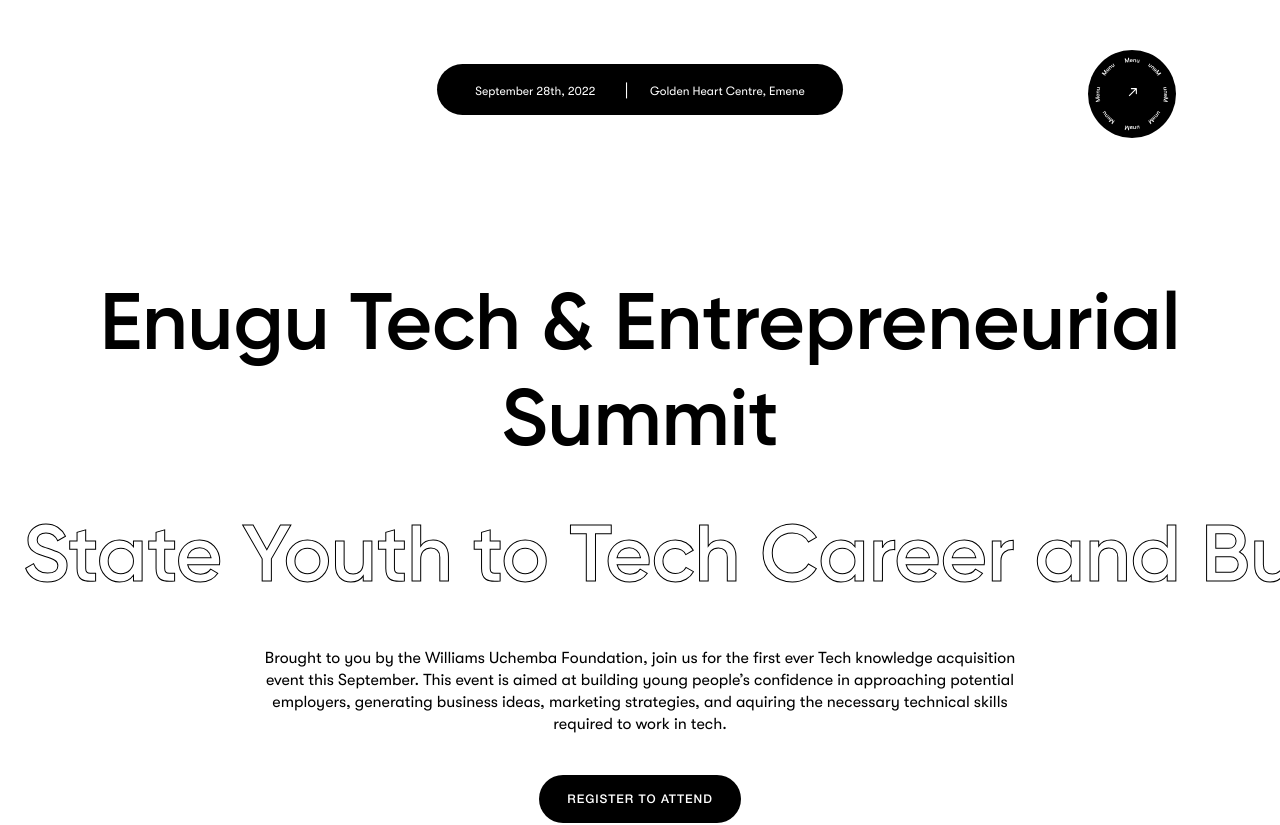
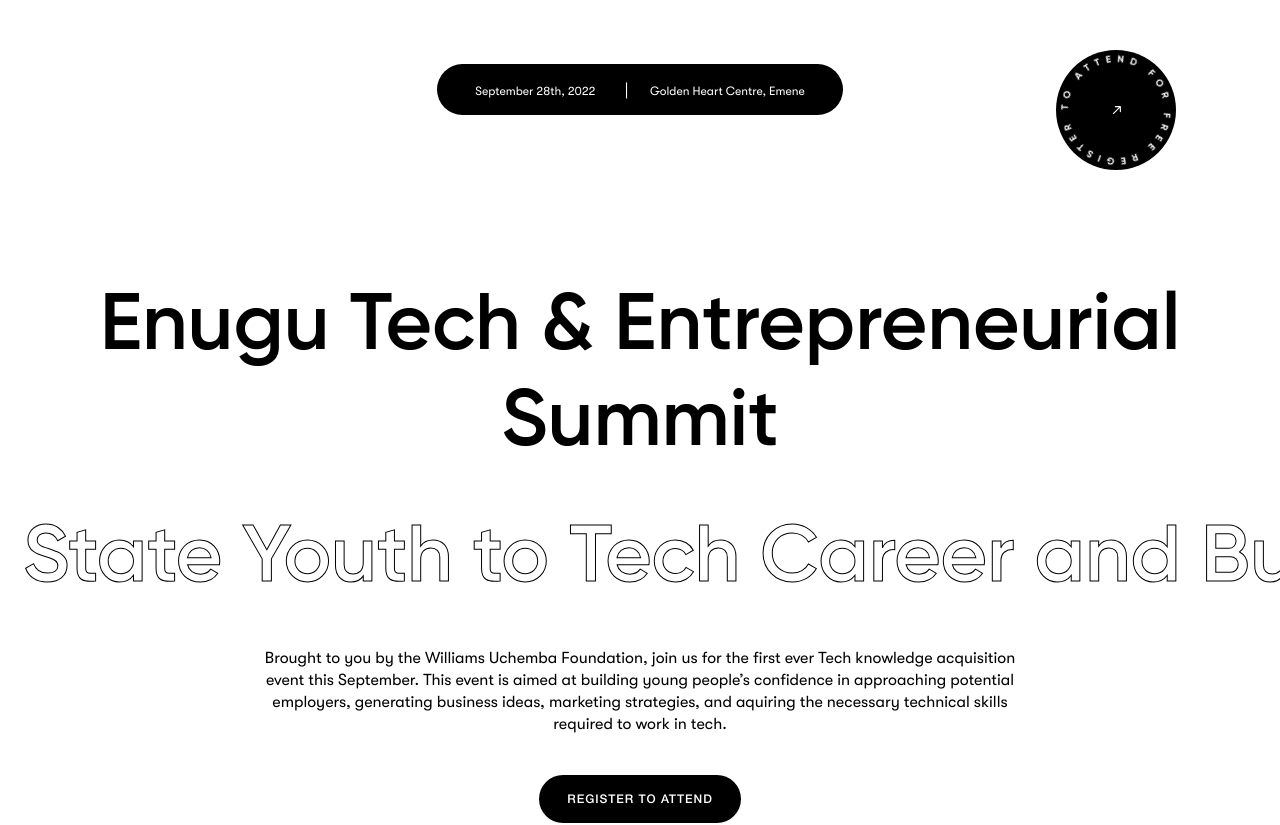
Before and after one commit to Yibaebi/enugu-tech-event, a React (Create React App) app: page / in a window 1280 px wide. Shown: the top 825 px of the page. Built offline with nearby package versions, Linux system fonts and the light colour scheme.

Commit message:
update round button component

```diff
--- a/src/components/RoundButton/index.js
+++ b/src/components/RoundButton/index.js
@@ -1,5 +1,4 @@
 import React, { useMemo } from 'react'
-import { RightArrow, SlantedArrow } from '../../assets'
 import { useWindowSize } from '../../hooks'
 import styles from './styes.module.css'
 
@@ -71,8 +70,32 @@ const RoundButton = ({ position = '', size = 'small', color = 'black', onClick =
           )}
         </React.Fragment>
       ) : (
-        <button className={`${styles.button} ${styles[position]} ${styles[size]}`} onClick={() => onClick()}>
-          <React.Fragment>{size === 'small' ? <SlantedArrow /> : <RightArrow />}</React.Fragment>
+        <button id="circle" className={`white ${styles[position]}`} onClick={() => onClick()}>
+          <svg
+            version="1.1"
+            xmlns="http://www.w3.org/2000/svg"
+            xmlnsXlink="http://www.w3.org/1999/xlink"
+            x="0px"
+            y="0px"
+            width="300px"
+            height="300px"
+            viewBox="0 0 300 300"
+            enableBackground="new 0 0 300 300"
+            xmlSpace="preserve"
+          >
+            <defs>
+              <path id="circlePath" d=" M 150, 150 m -60, 0 a 60,60 0 0,1 120,0 a 60,60 0 0,1 -120,0 " />
+            </defs>
+            <circle cx="168" cy="168" r="84" fill="none" />
+            <g>
+              <use xlinkHref="#circlePath" fill="none" />
+              <text fill="#fff" width={168} height={168}>
+                <textPath xlinkHref="#circlePath" textLength="370">
+                  Register to attend for free&nbsp;
+                </textPath>
+              </text>
+            </g>
+          </svg>
         </button>
       )}
     </React.Fragment>
```
Also changed, not shown: src/components/RoundButton/styes.module.css.
